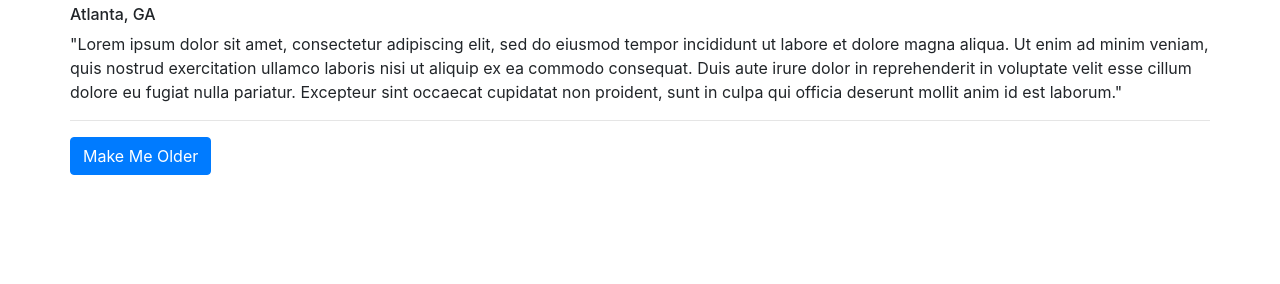
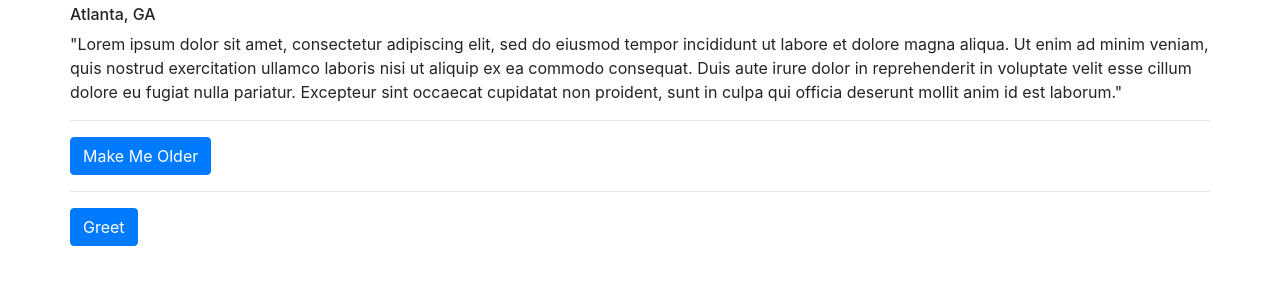
Before and after one commit to Matkins15/reactjs-basics, a React app: page / in a window 1280 px wide. Shown: the part 128-412 px from the top of the page. Built offline with nearby package versions, Linux system fonts and the light colour scheme.

Commit message:
passing data from child to parent component

```diff
--- a/src/app/components/Home.js
+++ b/src/app/components/Home.js
@@ -24,6 +24,8 @@
         </div>
         <hr />
         <button onClick={this.onMakeOlder.bind(this)} className='btn btn-primary'> Make Me Older</button>
+        <hr />
+        <button onClick={this.props.greet} className='btn btn-primary'> Greet</button>
       </div>
     )
   }
--- a/src/app/index.js
+++ b/src/app/index.js
@@ -4,6 +4,10 @@
 import { Home } from './components/Home'
 
 class App extends Component {
+  onGreet () {
+    console.log('Hello Suckers')
+  }
+
   render () {
     let user = {
       name: 'Matthew Atkins',
@@ -20,7 +24,7 @@
         </div>
         <div className='row'>
           <div className='col-xs-10 col-xs-offset-1'>
-            <Home user={user}>
+            <Home user={user} greet={this.onGreet}>
               <p>"Lorem ipsum dolor sit amet, consectetur adipiscing elit, sed do eiusmod tempor incididunt ut labore et dolore magna aliqua. Ut enim ad minim veniam, quis nostrud exercitation ullamco laboris nisi ut aliquip ex ea commodo consequat. Duis aute irure dolor in reprehenderit in voluptate velit esse cillum dolore eu fugiat nulla pariatur. Excepteur sint occaecat cupidatat non proident, sunt in culpa qui officia deserunt mollit anim id est laborum."</p>
             </Home>
           </div>
```
Also changed, not shown: dist/index.html, 1 other file.
